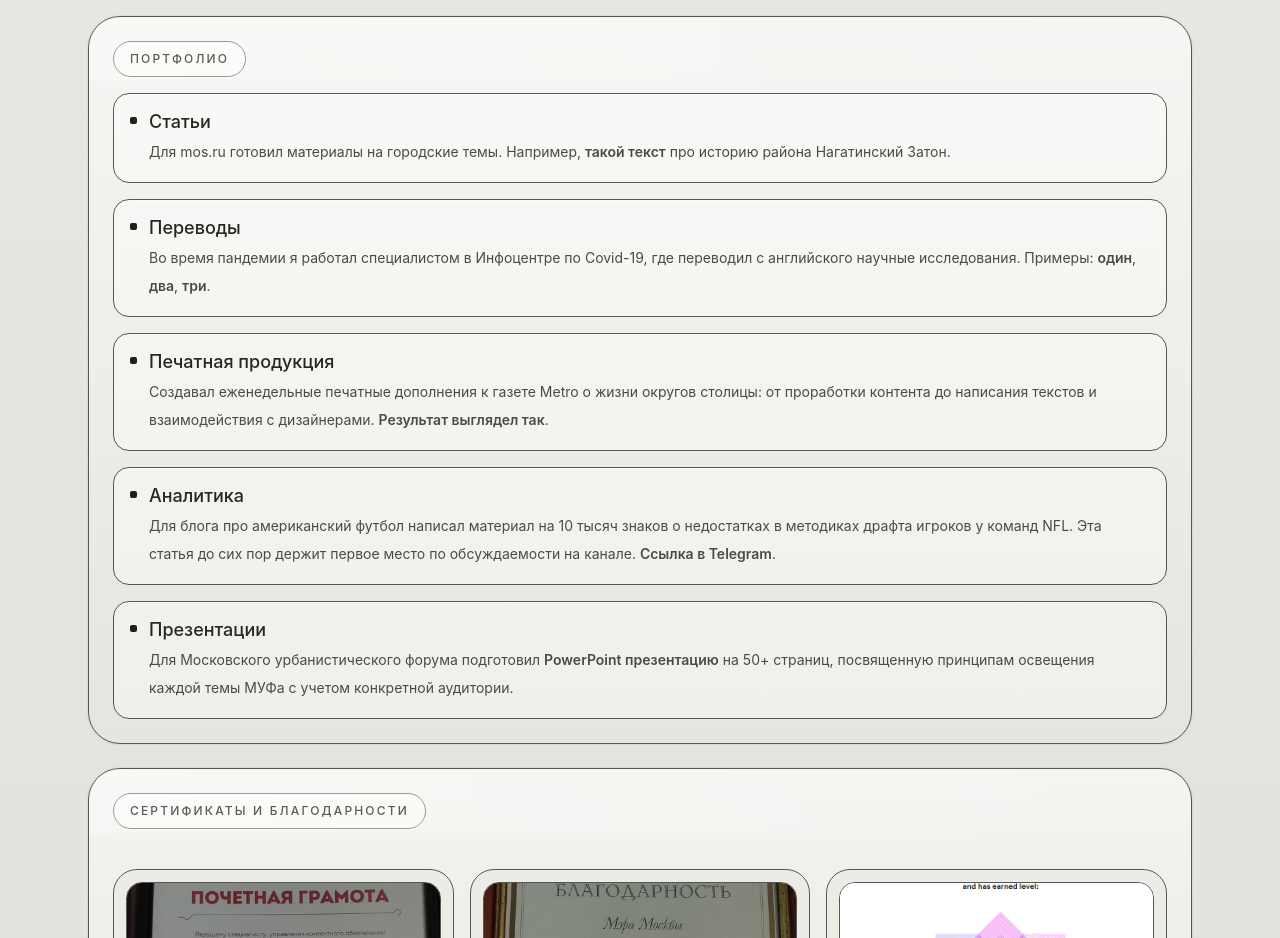
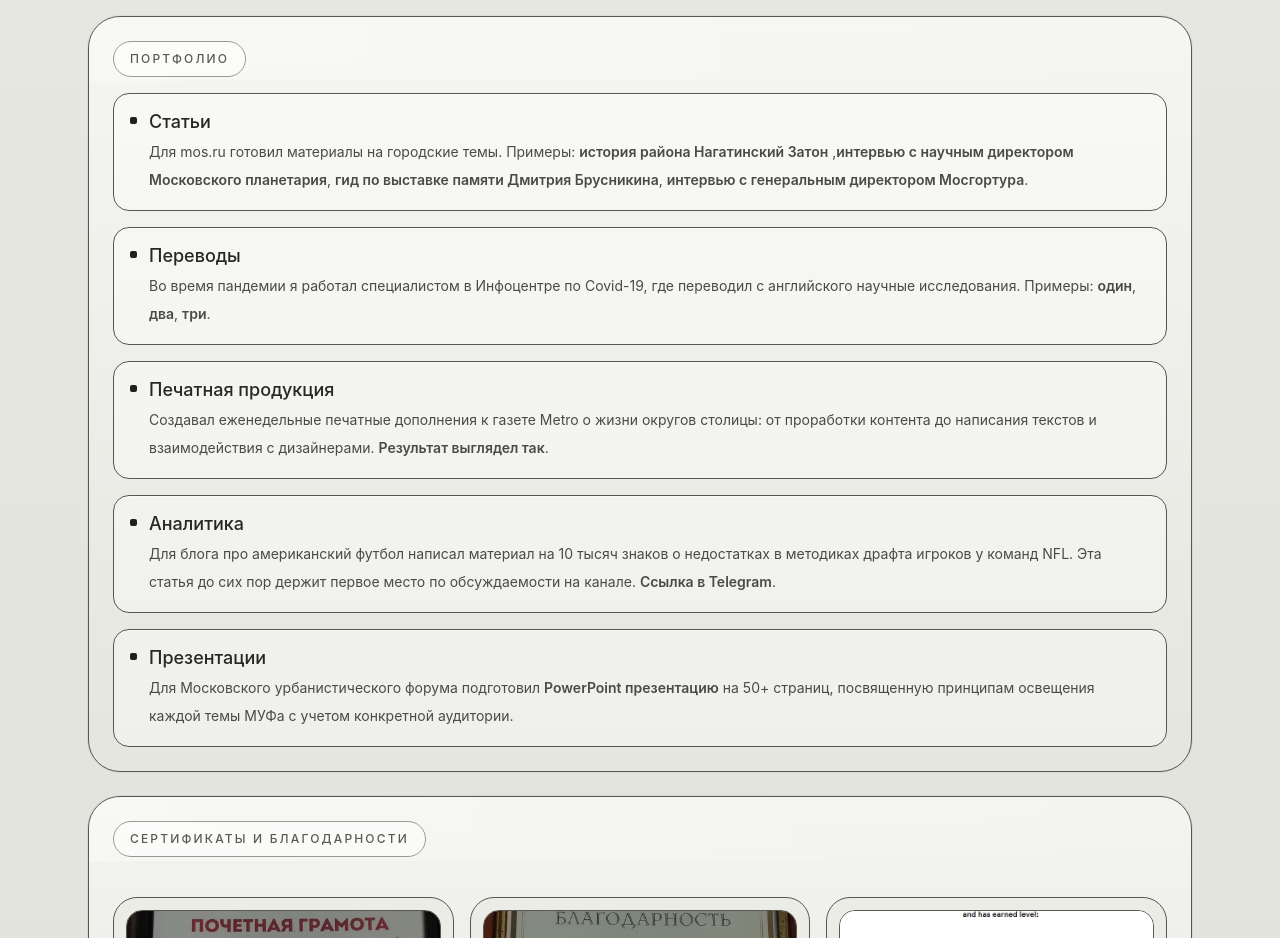
Before and after one commit to dzreveille-sudo/cvdmitriz, a React (Vite) app: page / in a window 1280 px wide. Shown: the part 1300-2238 px from the top of the page. Built offline with nearby package versions, Linux system fonts and the light colour scheme.

Commit message:
Update App.jsx

```diff
--- a/src/App.jsx
+++ b/src/App.jsx
@@ -50,16 +50,18 @@ useEffect(() => {
     title: "Статьи",
     description: (
       <>
-        Для mos.ru готовил материалы на городские темы. Например, {" "}
+        Для mos.ru готовил материалы на городские темы. Примеры: {" "}
         <a
           href="https://www.mos.ru/news/item/69392073/"
           target="_blank"
           rel="noreferrer"
           className="font-semibold text-orange-500 underline underline-offset-4 hover:!text-orange-600 transition"
         >
-         такой текст
-        </a>{" "}
-        про историю района Нагатинский Затон.
+         история района Нагатинский Затон
+        </a>{" "},
+        <a href="https://www.mos.ru/news/item/64742073/" target="_blank" className="font-semibold text-orange-500 underline underline-offset-4 hover:!text-orange-600 transition">интервью с научным директором Московского планетария</a>,{" "}
+        <a href="https://www.mos.ru/news/item/64439073/" target="_blank" className="font-semibold text-orange-500 underline underline-offset-4 hover:!text-orange-600 transition">гид по выставке памяти Дмитрия Брусникина</a>,{" "}
+        <a href="https://www.mos.ru/news/item/49668073/" target="_blank" className="font-semibold text-orange-500 underline underline-offset-4 hover:!text-orange-600 transition">интервью с генеральным директором Мосгортура</a>.
       </>
     ),
   },
```
